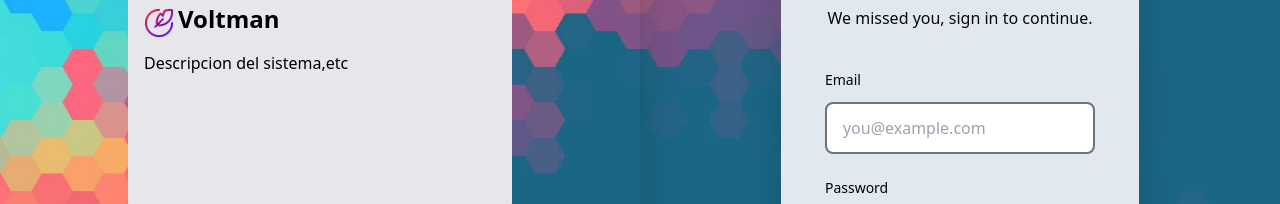
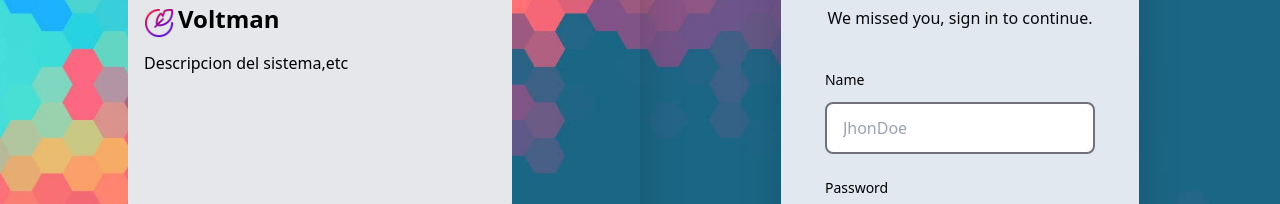
Before and after one commit to Vextroyer/mange-frontend, a Next.js app: page / in a window 1280 px wide. Shown: the part 271-475 px from the top of the page. Built offline with nearby package versions, Linux system fonts and the light colour scheme.

Commit message:
Implement comunication between logn page and backend

```diff
--- a/app/page.tsx
+++ b/app/page.tsx
@@ -9,22 +9,22 @@ export default function Home() {
   const handleRedireccion = () => {
     router.push("/home");
   };
-  const [formularios, setFormularios] = useState([
-    { id: 1, fecha: "", consumo: "", sucursal: "" },
-  ]);
+
+  // Hacer controlados los campos del formulario
+  const [name,setName] = useState("")
+  const [password,setPassword] = useState("")
 
   const handleSubmit = async (e: { preventDefault: () => void }) => {
     e.preventDefault();
     try {
-      const response = await fetch("http://localhost:5050/", {
+      const response = await fetch("http://localhost:5050/api/user/login/", {
         method: "POST",
         headers: { "Content-Type": "application/json" },
-        body: JSON.stringify(formularios),
+        body: JSON.stringify({"name":name,"password":password}),
       });
-
+	  console.log(response)
       if (response.ok) {
         alert("Datos enviados correctamente");
-        setFormularios([{ id: 1, fecha: "", consumo: "", sucursal: "" }]); // Reiniciar formularios
       } else {
         alert("Hubo un problema al enviar los datos");
       }
@@ -186,16 +186,18 @@ export default function Home() {
               <div className="relative">
                 <label
                   className="block mb-3 text-sm font-medium text-black dark:text-zinc-200"
-                  form="email"
+                  form="name"
                 >
-                  Email
+                  Name
                 </label>
                 <input
-                  placeholder="you@example.com"
+				  value={name}
+				  onChange={e => setName(e.target.value)}
+                  placeholder="JhonDoe"
                   className="block w-full px-4 py-3 mt-2 text-zinc-800 bg-white border-2 rounded-lg dark:border-zinc-600 dark:bg-zinc-800 dark:text-zinc-200 focus:border-blue-500 dark:focus:border-blue-400 focus:ring-opacity-50 focus:outline-none focus:ring focus:ring-blue-400 border-zinc-500"
-                  name="email"
-                  id="email"
-                  type="email"
+                  name="name"
+                  id="name"
+                  type="text"
                 />
               </div>
               <div className="mt-6">
@@ -206,6 +208,8 @@ export default function Home() {
                   Password
                 </label>
                 <input
+				  value={password}
+				  onChange={e => setPassword(e.target.value)}
                   placeholder="••••••••"
                   className="block w-full px-4 py-3 mt-2 text-zinc-800 bg-white border-2 rounded-lg dark:border-zinc-600 dark:bg-zinc-800 dark:text-zinc-200 focus:border-blue-500 dark:focus:border-blue-400 focus:ring-opacity-50 focus:outline-none focus:ring focus:ring-blue-400 border-zinc-500"
                   name="password"
```
